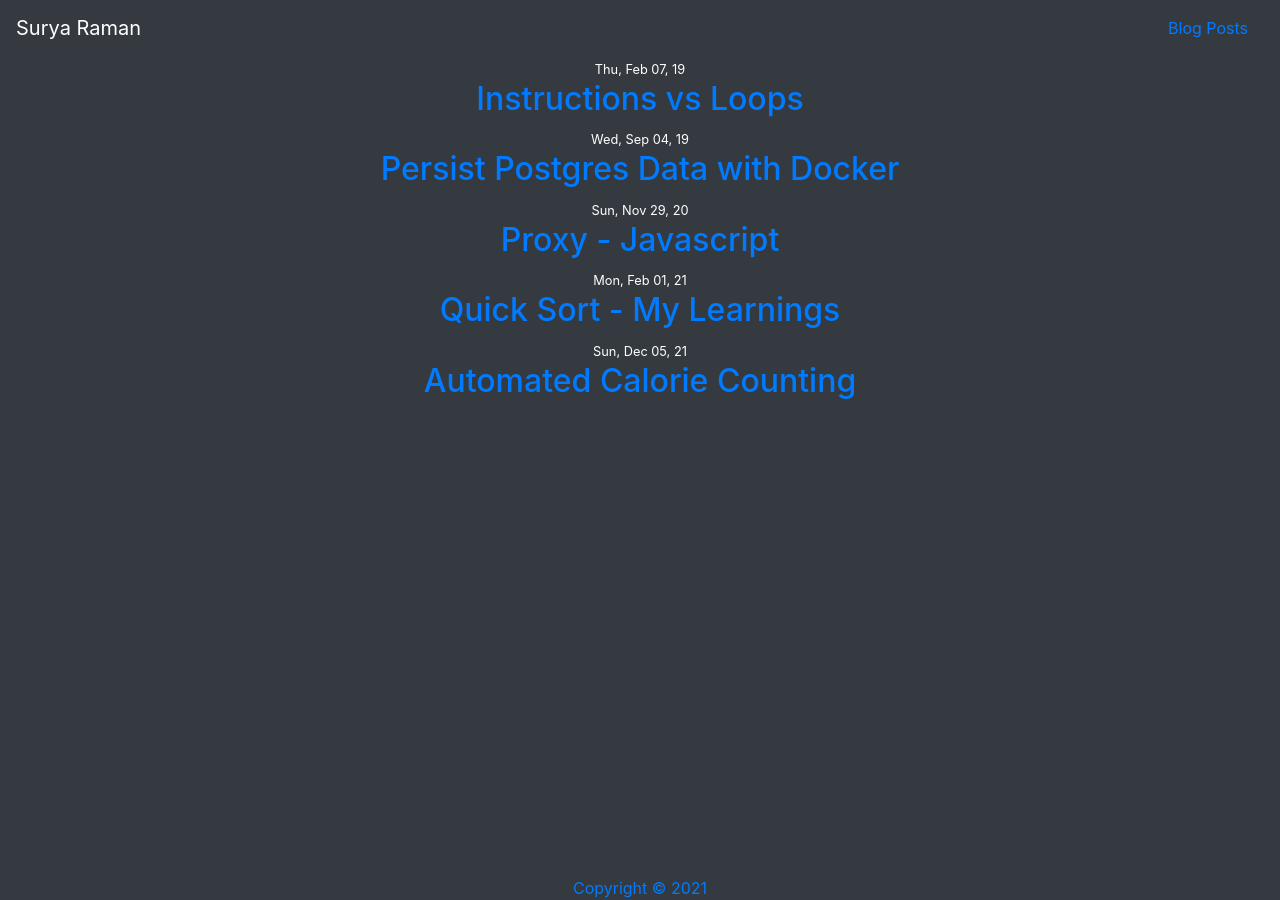
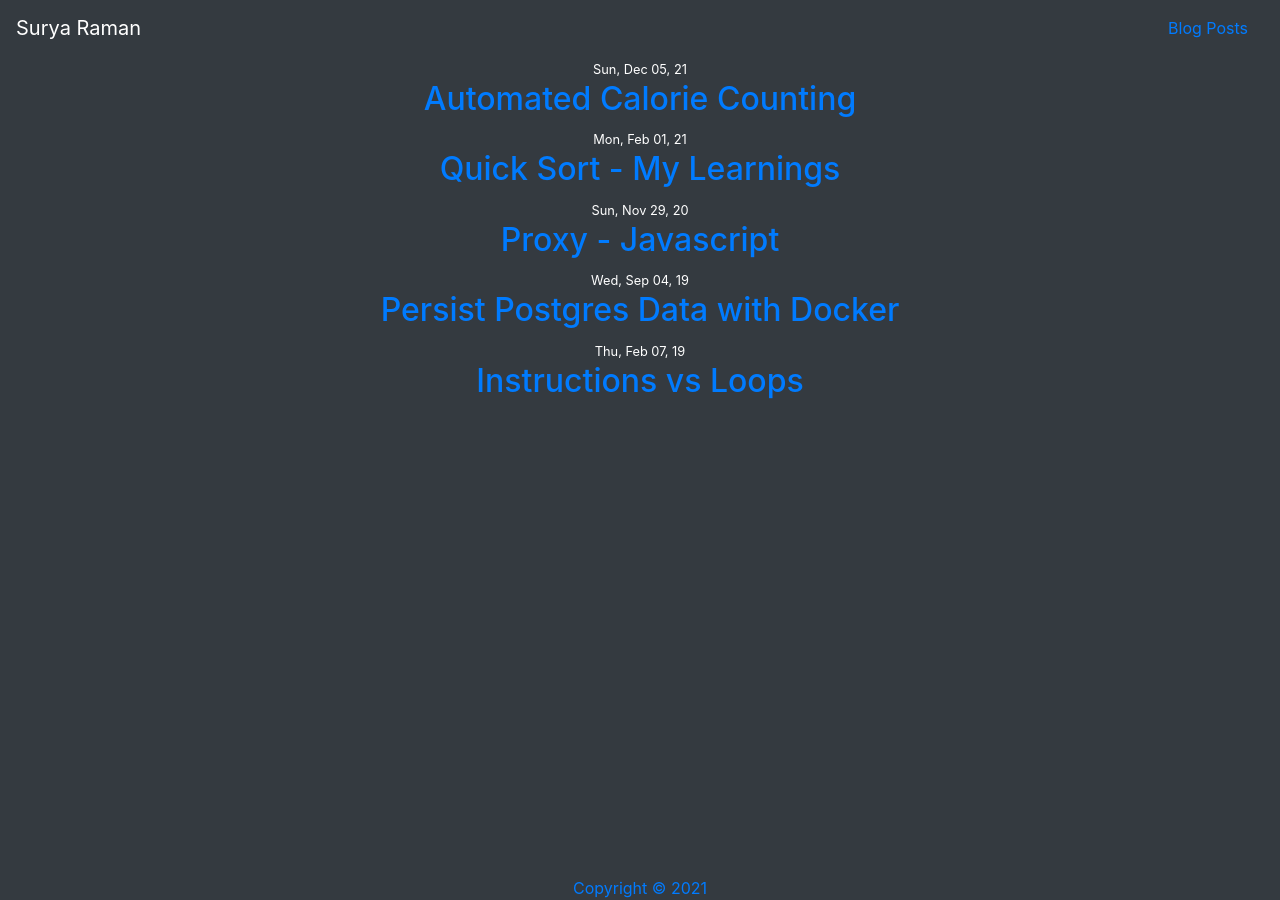
Before and after one commit to ayrusme/personal-blog, a Jekyll site: the page built from blogs.md, in a window 1280 px wide. Built offline with Jekyll 4.4.1, drawn with Linux system fonts in a browser that asks for light colours; nearby versions of some CDN libraries; a style sheet for code colours, icons or effects is not loaded.

Commit message:
✨ dev: display blogs chronologically

```diff
--- a/_includes/blogs.html
+++ b/_includes/blogs.html
@@ -1,5 +1,5 @@
 <div class="container-fluid text-center">
-  {% for blog in site.blogs %}
+  {% for blog in site.blogs reversed %}
     <small>{{blog.date | date: "%a, %b %d, %y"}}</small>
     <h2>
       <a href="{{ blog.url }}">
```
